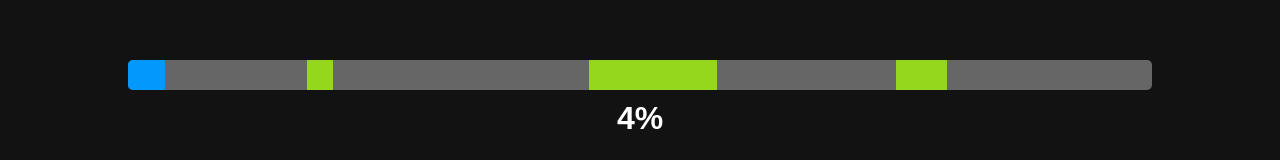
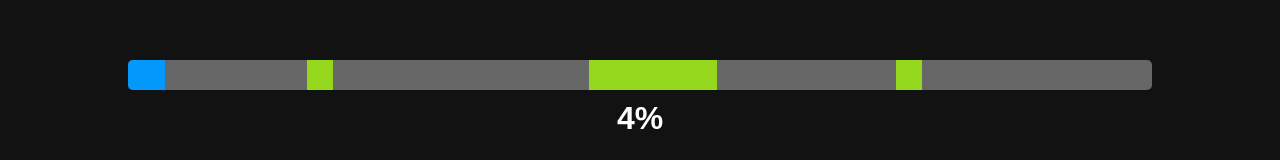
Before and after one commit to Soglcn/timerbelen, a plain HTML site: page index.html in a window 1280 px wide. Shown: the part 228-388 px from the top of the page. Drawn offline with Linux system fonts and the light colour scheme.

Commit message:
Update index.html

```diff
--- a/index.html
+++ b/index.html
@@ -103,14 +103,13 @@
             <div class="legend-color freedom"></div>
             This shade screams "freedom," or at least until your next existential crisis hits. Enjoy the moment!
         </div>
-
     </div>
 
     <script>
         const breaks = [
             { start: "09:15", end: "09:30" },
             { start: "12:00", end: "13:15" },
-            { start: "15:00", end: "15:30" }
+            { start: "15:00", end: "15:15" } // 15:00-15:15 arası mola süresi güncellendi
         ];
 
         function calculatePercentage(hour, minute) {
@@ -179,20 +178,23 @@
             document.getElementById('marker-1200').style.left = calculatePercentage(12, 0) + '%';
             document.getElementById('marker-1315').style.left = calculatePercentage(13, 15) + '%';
             document.getElementById('marker-1500').style.left = calculatePercentage(15, 0) + '%';
-            document.getElementById('marker-1530').style.left = calculatePercentage(15, 30) + '%';
+            document.getElementById('marker-1530').style.left = calculatePercentage(15, 15) + '%'; // Yeni bitiş saati
+        }
 
-            // Break markers
+        function setBreakMarkerWidths() {
             document.getElementById('break-1').style.left = calculatePercentage(9, 15) + '%';
             document.getElementById('break-1').style.width = (calculatePercentage(9, 30) - calculatePercentage(9, 15)) + '%';
             document.getElementById('break-2').style.left = calculatePercentage(12, 0) + '%';
             document.getElementById('break-2').style.width = (calculatePercentage(13, 15) - calculatePercentage(12, 0)) + '%';
             document.getElementById('break-3').style.left = calculatePercentage(15, 0) + '%';
-            document.getElementById('break-3').style.width = (calculatePercentage(15, 30) - calculatePercentage(15, 0)) + '%';
+            document.getElementById('break-3').style.width = (calculatePercentage(15, 15) - calculatePercentage(15, 0)) + '%'; // Yeni bitiş saati
         }
 
+        document.addEventListener('DOMContentLoaded', () => {
             setMarkerPosition();
+            setBreakMarkerWidths();
             setInterval(updateProgressBar, 1000);
-        updateProgressBar();
+        });
     </script>
 </body>
 </html>
```
Lines whose indentation alone changed are shown as unchanged.
